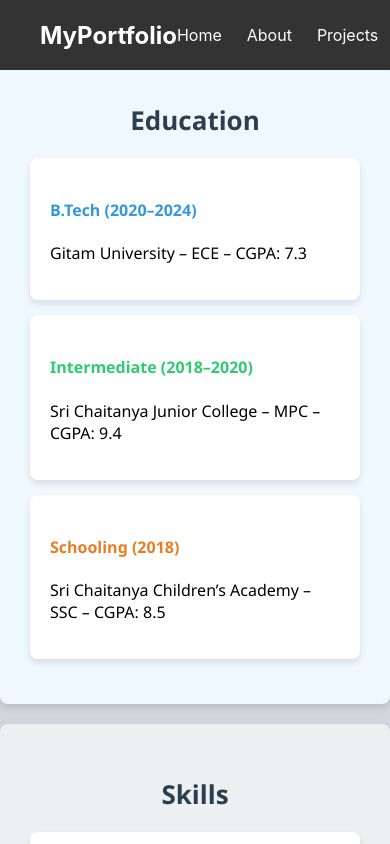
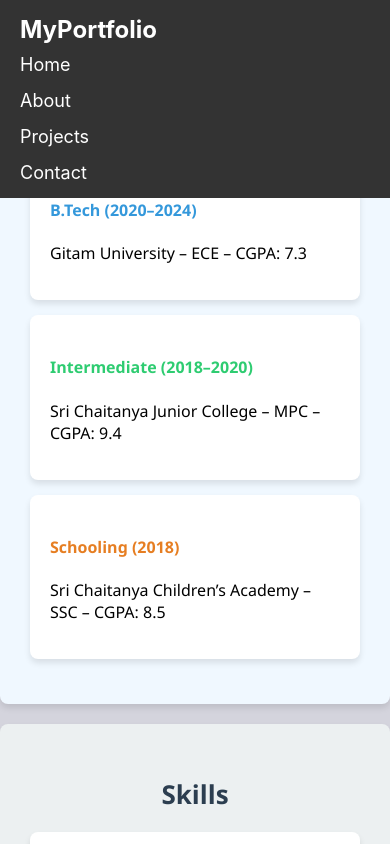
Before and after one commit to kalkhi/portfolio-project, a React (Create React App) app: page /portfolio-project/about in a window 390 px wide. Shown: the top 844 px of the page. Built offline with nearby package versions, Linux system fonts and the light colour scheme.

Commit message:
Make navbar responsive for mobile

```diff
--- a/src/Navbar.css
+++ b/src/Navbar.css
@@ -9,8 +9,9 @@
   top: 0;
   width: 100%;
   z-index: 1000;
-  height: 70px; /* 👈 Ensures consistent height */
+  height: 70px;
   box-sizing: border-box;
+  flex-wrap: wrap; /* allow wrapping on small screens */
 }
 
 .nav-links {
@@ -36,3 +37,24 @@
   font-size: 24px;
   font-weight: bold;
 }
+
+/* ✅ Mobile responsive changes */
+@media screen and (max-width: 768px) {
+  .navbar {
+    flex-direction: column;
+    align-items: flex-start;
+    padding: 15px 20px;
+    height: auto;
+  }
+
+  .nav-links {
+    flex-direction: column;
+    width: 100%;
+    gap: 15px;
+    margin-top: 10px;
+  }
+
+  .nav-links li a {
+    font-size: 18px;
+  }
+}
```
